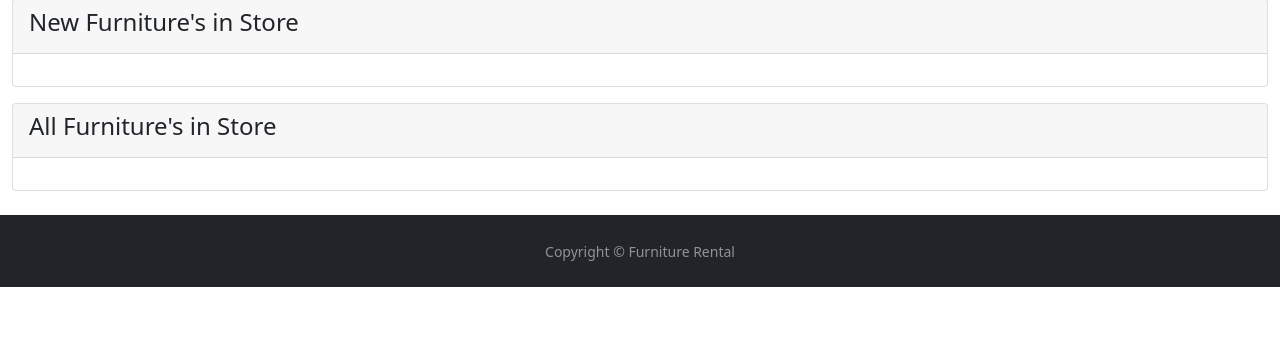
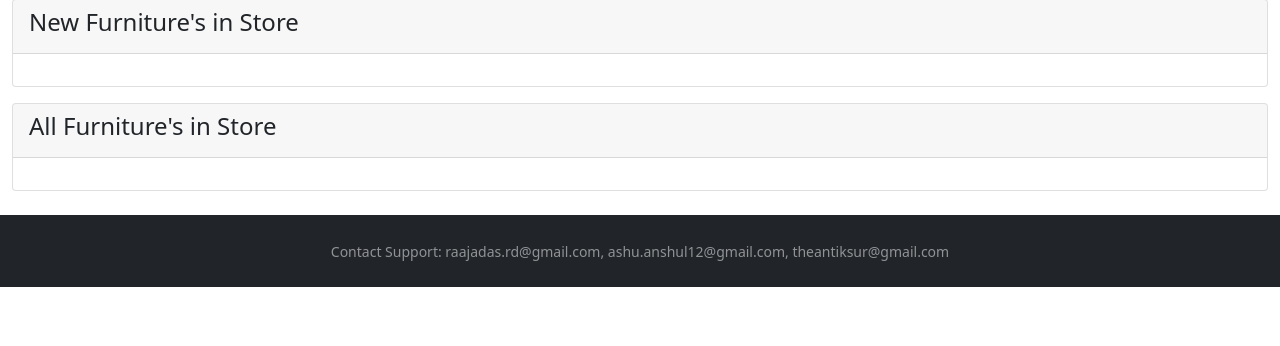
Before and after one commit to ipash185/furnitureRental, a Django app: page / in a window 1280 px wide. Shown: the part 97-443 px from the top of the page. Run offline with Django 4.2, Linux system fonts and the light colour scheme; data that the repository does not hold is empty.

Commit message:
contact support

```diff
--- a/templates/base.html
+++ b/templates/base.html
@@ -62,7 +62,7 @@
 
 <footer class="flex-shrink-0 py-4 bg-dark text-white-50 mt-4">
     <div class="container-md text-center">
-        <small>Copyright &copy; Furniture Rental</small>
+        <small>Contact Support: raajadas.rd@gmail.com, ashu.anshul12@gmail.com, theantiksur@gmail.com</small>
     </div>
 </footer>
 
```
